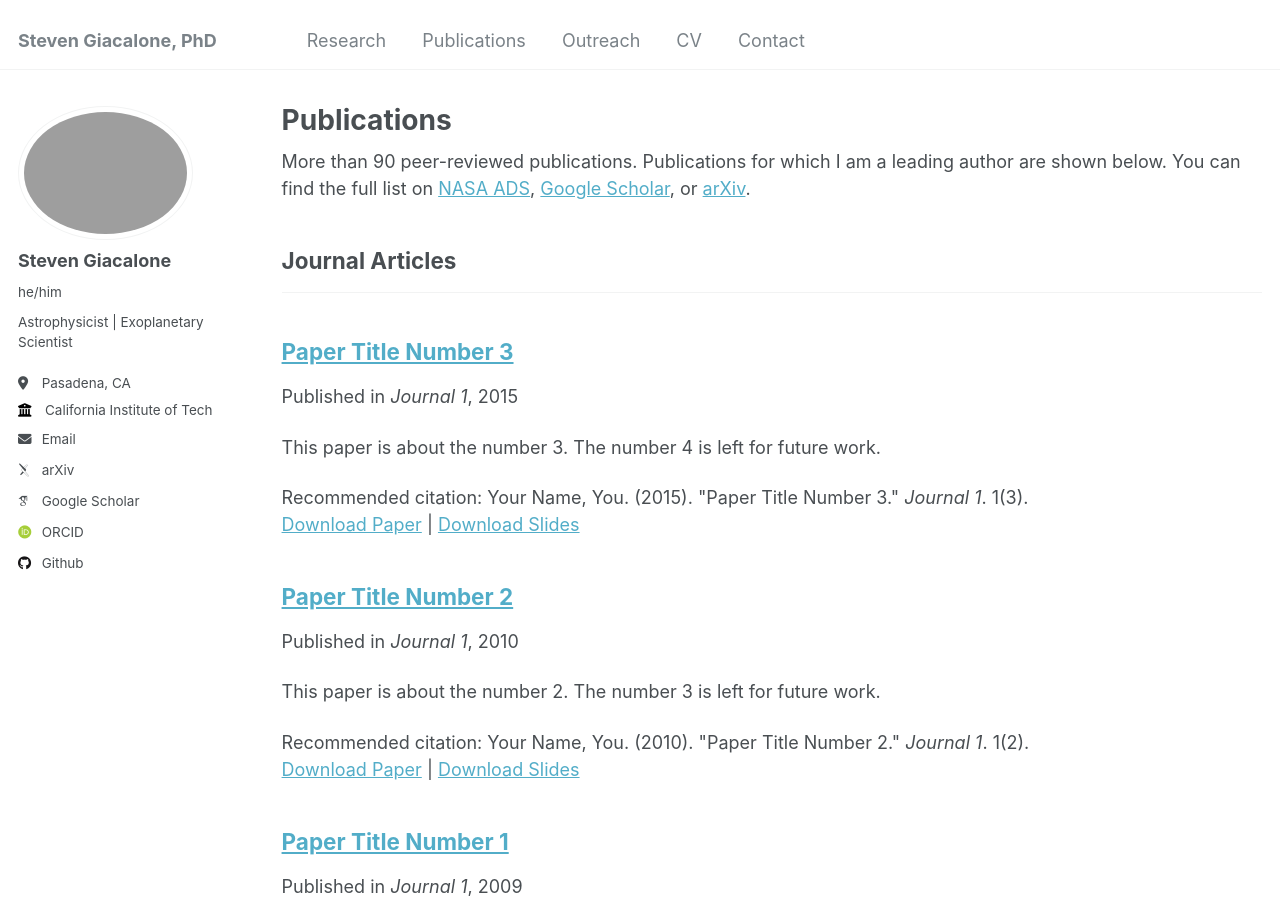
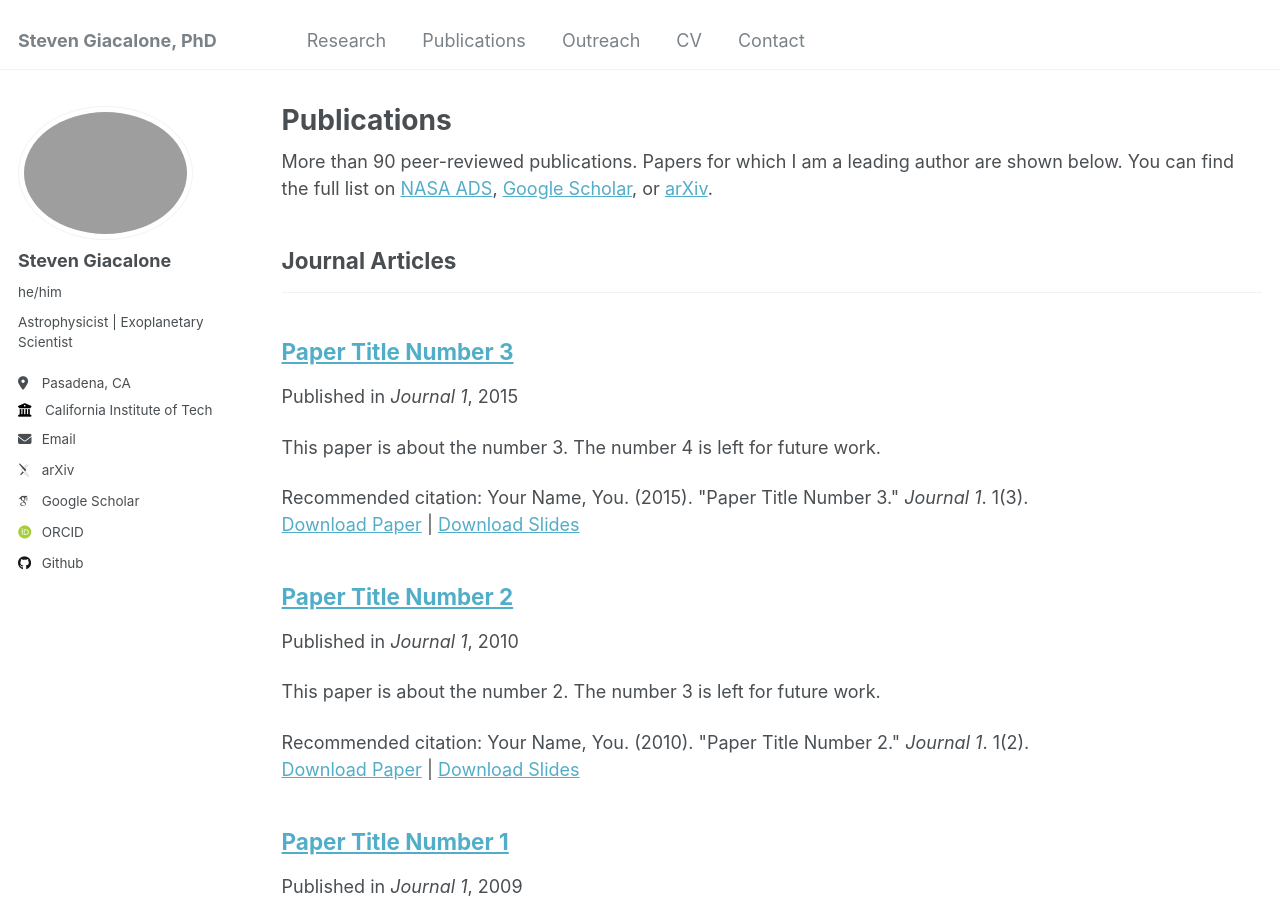
Before and after one commit to stevengiacalone/stevengiacalone.github.io, a Jekyll site: the page built from _pages/publications.html, in a window 1280 px wide and 900 px high. Built offline with Jekyll 4.4.1, drawn with Linux system fonts in a browser that asks for light colours; some web fonts are replaced.

Commit message:
Update publications.html

```diff
--- a/_pages/publications.html
+++ b/_pages/publications.html
@@ -6,7 +6,7 @@ author_profile: true
 ---
 
 {% if site.author.googlescholar %}
-  <div class="wordwrap">More than 90 peer-reviewed publications. Publications for which I am a leading author are shown below. You can find the full list on <a href="{{site.author.nasaads}}">NASA ADS</a>, <a href="{{site.author.googlescholar}}">Google Scholar</a>, or <a href="{{site.author.arxiv}}">arXiv</a>.</div>
+  <div class="wordwrap">More than 90 peer-reviewed publications. Papers for which I am a leading author are shown below. You can find the full list on <a href="{{site.author.nasaads}}">NASA ADS</a>, <a href="{{site.author.googlescholar}}">Google Scholar</a>, or <a href="{{site.author.arxiv}}">arXiv</a>.</div>
 {% endif %}
 
 {% include base_path %}
```
